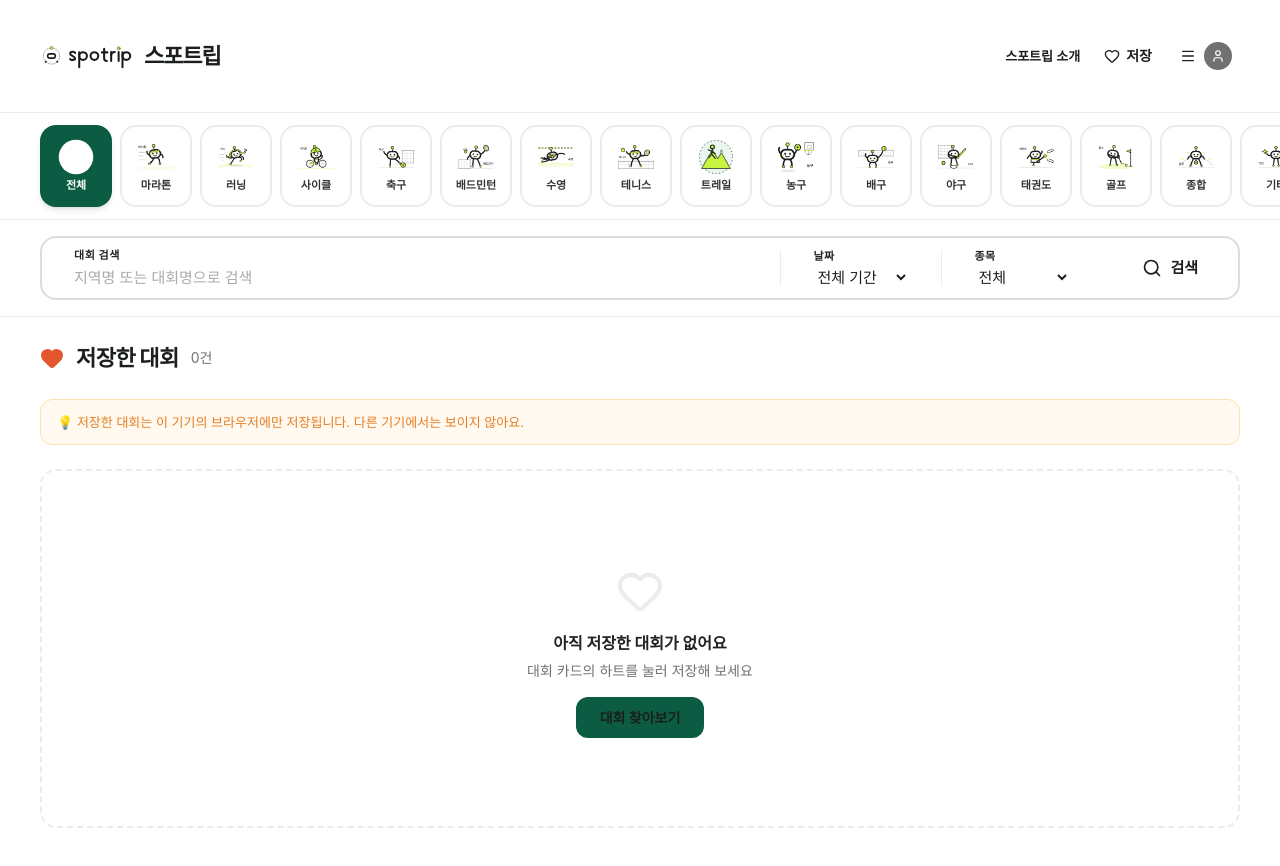
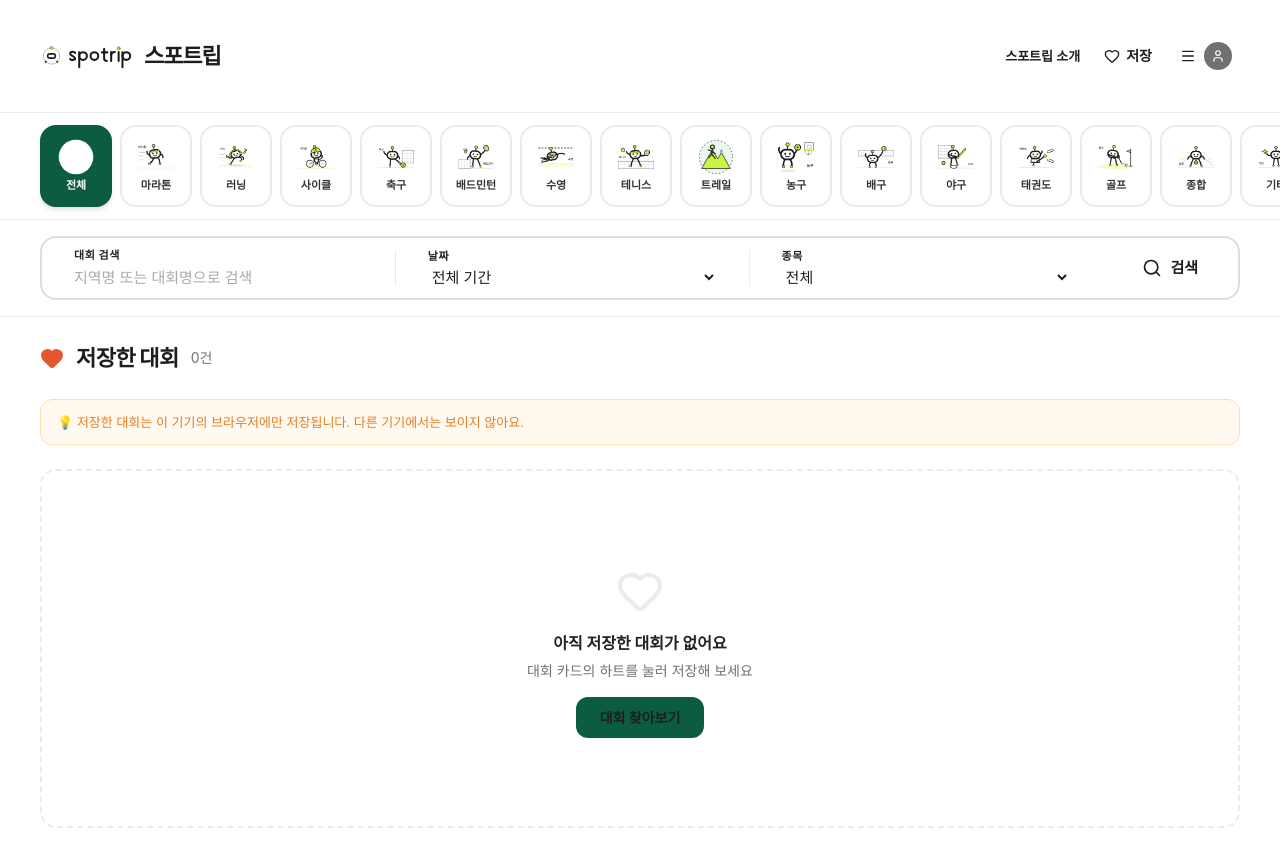
Before and after one commit to ljw22112/sportrip-v2, a Next.js app: page /saved in a window 1280 px wide. Shown: the top 866 px of the page. Built offline with nearby package versions, Linux system fonts and the light colour scheme; a web font is replaced by a local one.

Commit message:
fix: 검색바 3칸 동일 간격

```diff
--- a/src/components/layout/Header.tsx
+++ b/src/components/layout/Header.tsx
@@ -112,7 +112,7 @@ export function Header({ showSearch=false }: { showSearch?: boolean }) {
                       className="text-[15px] text-[#717171] bg-transparent outline-none placeholder:text-[#AAAAAA]"/>
                   </div>
                   <div className="w-px bg-[#EBEBEB] my-3"/>
-                  <div className="flex flex-col justify-center px-8 min-w-[160px]">
+                  <div className="flex-1 flex flex-col justify-center px-8">
                     <label className="text-[11px] font-bold tracking-wider text-[#222] mb-0.5">날짜</label>
                     <select value={month} onChange={e=>setMonth(e.target.value)}
                       className="text-[15px] text-[#717171] bg-transparent outline-none cursor-pointer">
@@ -121,7 +121,7 @@ export function Header({ showSearch=false }: { showSearch?: boolean }) {
                     </select>
                   </div>
                   <div className="w-px bg-[#EBEBEB] my-3"/>
-                  <div className="flex flex-col justify-center px-8 min-w-[160px]">
+                  <div className="flex-1 flex flex-col justify-center px-8">
                     <label className="text-[11px] font-bold tracking-wider text-[#222] mb-0.5">종목</label>
                     <select value={sportSel} onChange={e=>setSportSel(e.target.value)}
                       className="text-[15px] text-[#717171] bg-transparent outline-none cursor-pointer">
```
